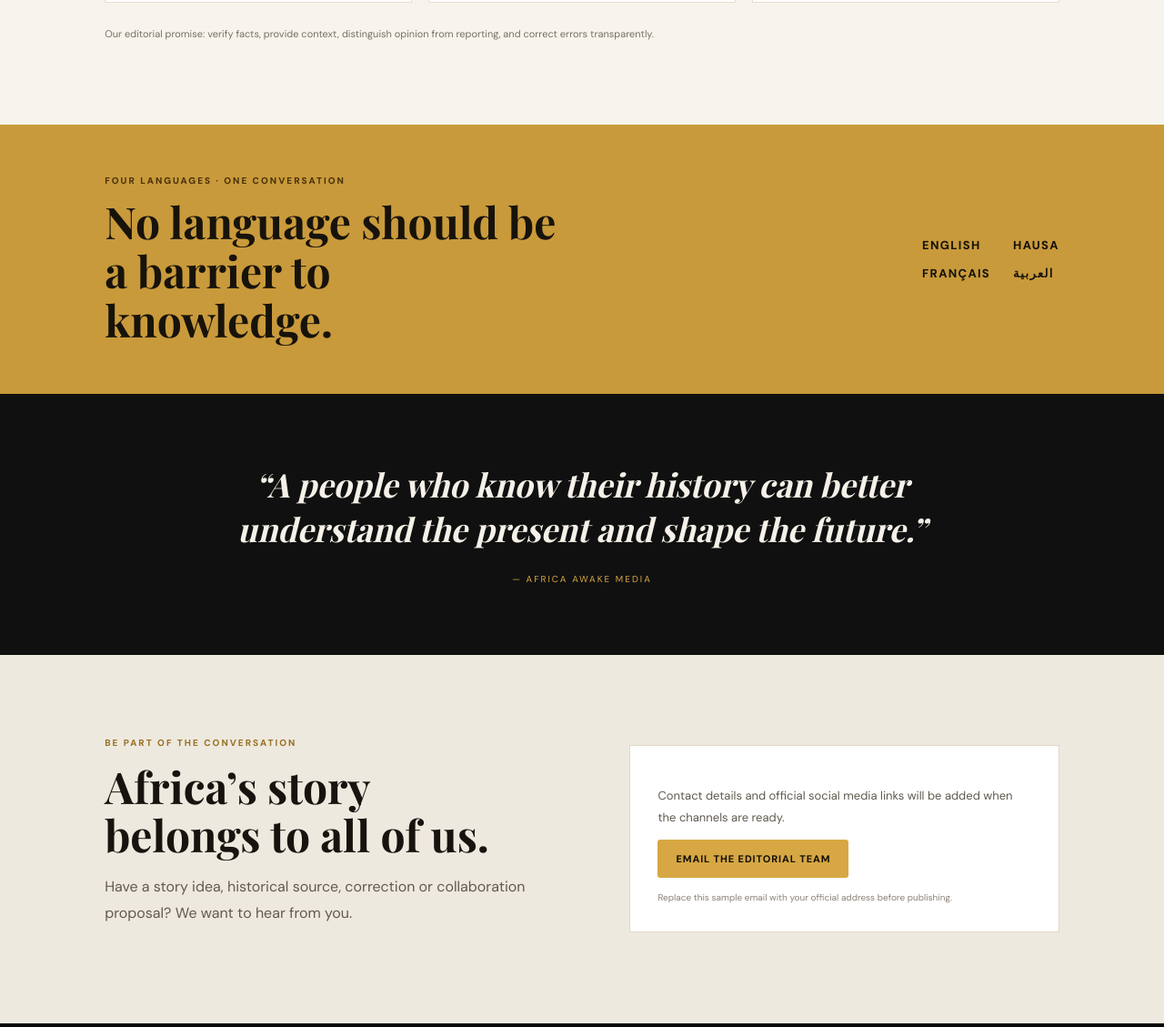
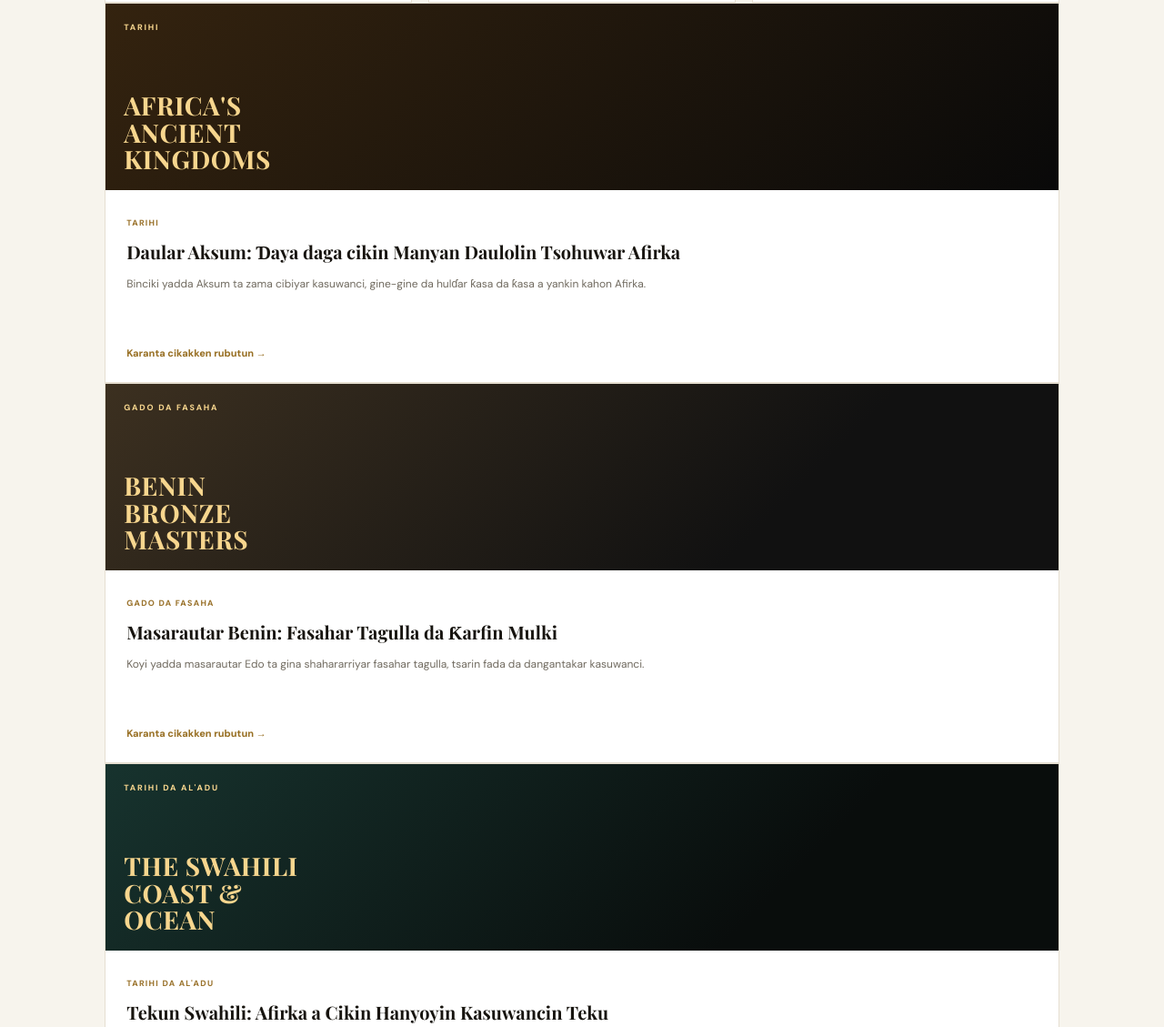
Before and after one commit to africaawakemedia/africaawakemedia.github.io, a plain HTML site: page index.html in a window 1280 px wide. Shown: the part 4238-5367 px from the top of the page at 91% size. Drawn offline with nearby package versions, Linux system fonts and the light colour scheme.

Commit message:
Add 10 new educational stories to homepage

```diff
--- a/index.html
+++ b/index.html
@@ -91,6 +91,16 @@
         <article class="story-card"><div class="story-art art-future"><span>FUTURE</span><b>AFRICA'S<br>FUTURE<br>IN ACTION</b></div><div class="story-info"><small>FUTURE</small><h3 data-i18n="post11Title">Makomar Makamashi a Afirka: Rana, Iska da Wutar Lantarki</h3><p data-i18n="post11Text">Yadda makamashi mai sabuntawa zai iya taimaka wa gidaje, makarantu da masana'antu.</p><a href="posts/renewable-energy-africa.html" data-i18n="readArticle">Karanta cikakken rubutun →</a></div></article>
         <article class="story-card"><div class="story-art art-future"><span>FUTURE</span><b>AFRICA'S<br>FUTURE<br>IN ACTION</b></div><div class="story-info"><small>FUTURE</small><h3 data-i18n="post12Title">Makomar Noma a Afirka: Fasaha, Matasa da Samar da Abinci</h3><p data-i18n="post12Text">Yadda ilimin noma, bayanai da sarrafa amfanin gona za su ƙarfafa wadatar abinci.</p><a href="posts/future-african-agriculture-tech.html" data-i18n="readArticle">Karanta cikakken rubutun →</a></div></article>
       </div>
+        <article class="story-card"><div class="story-art art-history"><span>TARIHI</span><b>AFRICA'S<br>ANCIENT<br>KINGDOMS</b></div><div class="story-info"><small>TARIHI</small><h3>Daular Aksum: Ɗaya daga cikin Manyan Daulolin Tsohuwar Afirka</h3><p>Binciki yadda Aksum ta zama cibiyar kasuwanci, gine-gine da hulɗar ƙasa da ƙasa a yankin kahon Afirka.</p><a href="posts/aksum-ancient-african-kingdom.html">Karanta cikakken rubutun →</a></div></article>
+        <article class="story-card"><div class="story-art art-people"><span>GADO DA FASAHA</span><b>BENIN<br>BRONZE<br>MASTERS</b></div><div class="story-info"><small>GADO DA FASAHA</small><h3>Masarautar Benin: Fasahar Tagulla da Ƙarfin Mulki</h3><p>Koyi yadda masarautar Edo ta gina shahararriyar fasahar tagulla, tsarin fada da dangantakar kasuwanci.</p><a href="posts/kingdom-of-benin-bronze-art.html">Karanta cikakken rubutun →</a></div></article>
+        <article class="story-card"><div class="story-art art-future"><span>TARIHI DA AL'ADU</span><b>THE SWAHILI<br>COAST &<br>OCEAN</b></div><div class="story-info"><small>TARIHI DA AL'ADU</small><h3>Tekun Swahili: Afirka a Cikin Hanyoyin Kasuwancin Teku</h3><p>Gano garuruwan bakin teku, harshen Swahili da musayar ilimi da kayayyaki a Tekun Indiya.</p><a href="posts/swahili-coast-african-ocean-trade.html">Karanta cikakken rubutun →</a></div></article>
+        <article class="story-card"><div class="story-art art-history"><span>TARIHIN HAUSA</span><b>HAUSA<br>CITY<br>STATES</b></div><div class="story-info"><small>TARIHIN HAUSA</small><h3>Tsoffin Garuruwan Hausa: Kasuwanci, Sana'o'i da Ilimi</h3><p>Binciki Kano, Katsina, Zazzau da sauran cibiyoyin da suka gina tarihi da tattalin arzikin Hausawa.</p><a href="posts/hausa-city-states-history.html">Karanta cikakken rubutun →</a></div></article>
+        <article class="story-card"><div class="story-art art-people"><span>BIOGRAPHY</span><b>QUEEN<br>AMINA<br>OF ZAZZAU</b></div><div class="story-info"><small>BIOGRAPHY</small><h3>Sarauniya Amina ta Zazzau: Jagoranci da Tarihin Da Ya Tsira</h3><p>Dubi labaran tarihi da al'adun baka game da Amina, gimbiya da aka danganta da tarihin Zazzau.</p><a href="posts/queen-amina-zazzau-biography.html">Karanta cikakken rubutun →</a></div></article>
+        <article class="story-card"><div class="story-art art-future"><span>BIOGRAPHY</span><b>CHINUA<br>ACHEBE<br>& LITERATURE</b></div><div class="story-info"><small>BIOGRAPHY</small><h3>Chinua Achebe: Marubucin da Ya Buɗe Wa Duniya Ƙofar Adabin Afirka</h3><p>Rayuwar marubucin Things Fall Apart da yadda rubuce-rubucensa suka canza fahimtar adabin Afirka.</p><a href="posts/chinua-achebe-writer-biography.html">Karanta cikakken rubutun →</a></div></article>
+        <article class="story-card"><div class="story-art art-history"><span>BIOGRAPHY</span><b>THOMAS<br>SANKARA<br>& CHANGE</b></div><div class="story-info"><small>BIOGRAPHY</small><h3>Thomas Sankara: Ra'ayin Sauyi, Dogaro da Kai da Tambayoyin Tarihi</h3><p>Nazari kan shugaban Burkina Faso, manufofinsa da muhawarar da tarihinsa ke haifarwa.</p><a href="posts/thomas-sankara-leadership-biography.html">Karanta cikakken rubutun →</a></div></article>
+        <article class="story-card"><div class="story-art art-people"><span>ILIMI DA MAKOMA</span><b>DIGITAL<br>SKILLS<br>FOR ALL</b></div><div class="story-info"><small>ILIMI DA MAKOMA</small><h3>Ƙwarewar Dijital: Hanyar Matasa Afirka Zuwa Sabbin Damammaki</h3><p>Daga amfani da kwamfuta zuwa ƙirƙirar manhajoji, ga ƙwarewar da za ta taimaka wa matasa su shirya makoma.</p><a href="posts/digital-skills-africa-youth.html">Karanta cikakken rubutun →</a></div></article>
+        <article class="story-card"><div class="story-art art-future"><span>FASAHA DA MAKOMA</span><b>ARTIFICIAL<br>INTELLIGENCE<br>& AFRICA</b></div><div class="story-info"><small>FASAHA DA MAKOMA</small><h3>AI a Afirka: Damammaki, Haɗari da Muhimmancin Ilimi</h3><p>Fahimci yadda basirar wucin gadi za ta iya taimaka wa ilimi, noma da lafiya—da dalilin kula da bayanai.</p><a href="posts/artificial-intelligence-africa-opportunities.html">Karanta cikakken rubutun →</a></div></article>
+        <article class="story-card"><div class="story-art art-history"><span>NOMA DA CI GABA</span><b>CLIMATE<br>SMART<br>FARMING</b></div><div class="story-info"><small>NOMA DA CI GABA</small><h3>Noma Mai Jure Sauyin Yanayi: Kare Ƙasa da Samar da Abinci</h3><p>Hanyoyi masu amfani da manoma za su rage asara, kula da ruwa da ƙarfafa wadatar abinci.</p><a href="posts/climate-smart-agriculture-africa.html">Karanta cikakken rubutun →</a></div></article>
       <p class="editorial-note" data-i18n="editorialNote">Our editorial promise: verify facts, provide context, distinguish opinion from reporting, and correct errors transparently.</p>
     </section>
 
```
